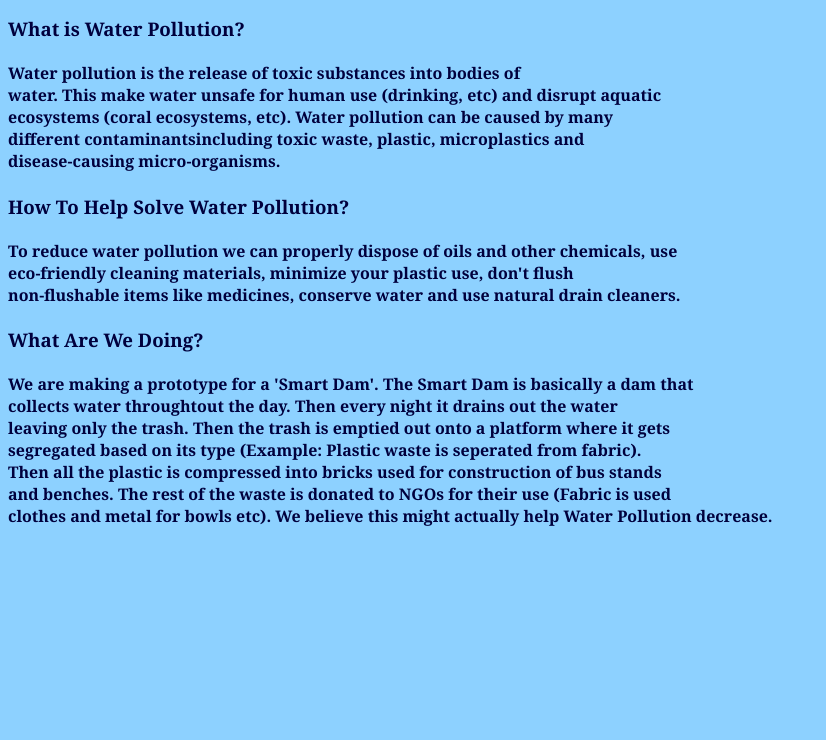
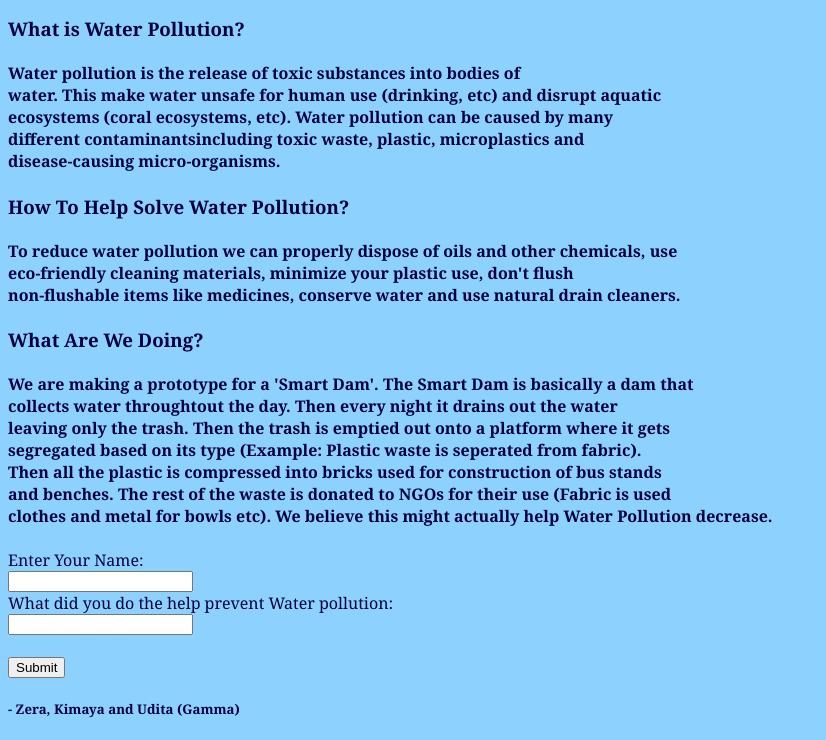
Before and after one commit to ZeraParekh/Hackathon, a plain HTML site: page index.html in a window 1280 px wide. Shown: the part 475-1215 px from the top of the page, without its empty margins (0-826 px from the left). Before the commit the page ends 1024 px from the top, so only its background shows below. Drawn offline with Linux system fonts and the light colour scheme.

Commit message:
Enhance index.html with user input form
Added a form for user input on water pollution prevention.

```diff
--- a/index.html
+++ b/index.html
@@ -40,12 +40,21 @@
            and benches. The rest of the waste is donated to NGOs for their use (Fabric is used <br>
            clothes and metal for bowls etc). We believe this might actually help Water Pollution decrease.</h4>
 
+           <form>
+                <label for="Name">Enter Your Name:</label><br>
+                <input type="text" id="Name" name="Name" required><br>
+
+                <label for="Question">What did you do the help prevent Water pollution:</label><br>
+                <input type="text" id="Question" name="Name" required><br><br>
+
+                <button>Submit</button>
 
 
+           </form>
+
+           <h5>- Zera, Kimaya and Udita (Gamma)</h5>
 
     </body>
 
 
-
-
 </html>
```
